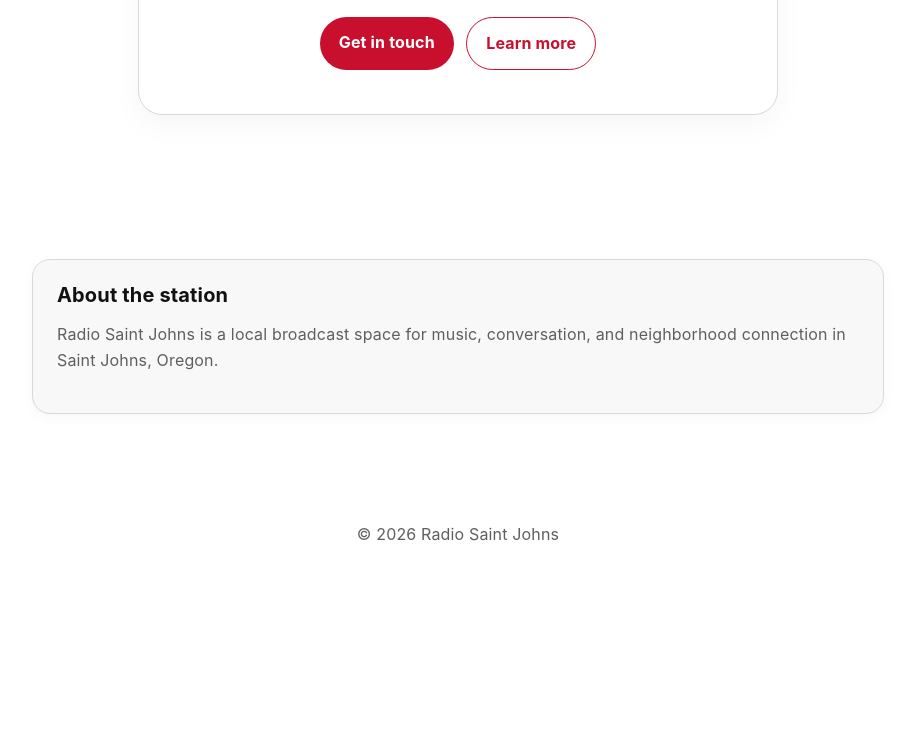
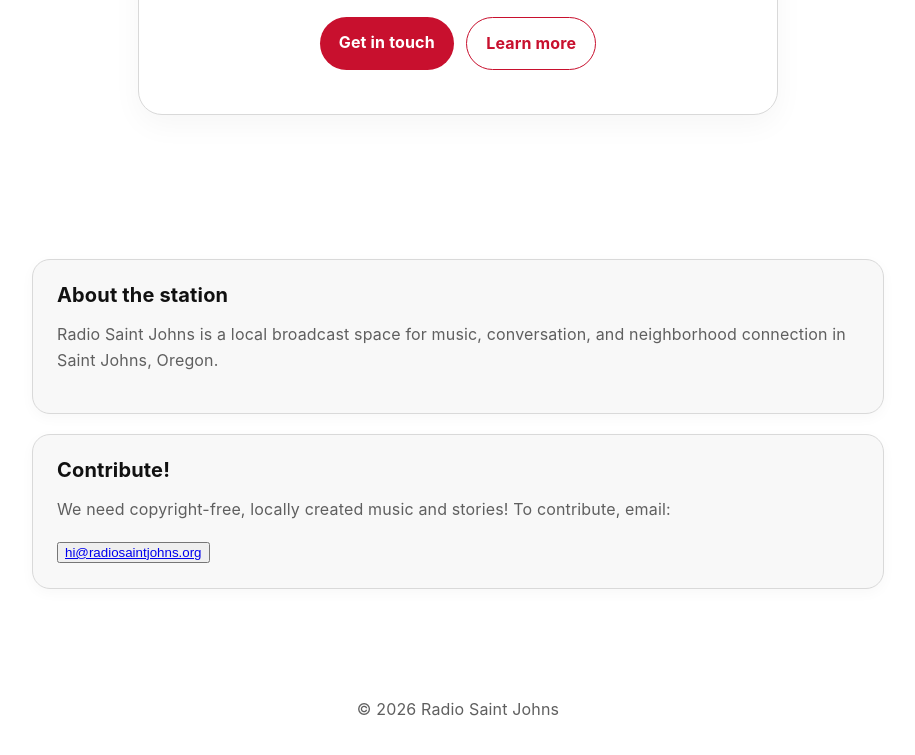
Before and after one commit to ghan/krsj, a plain HTML site: page index.html in a window 1280 px wide. Shown: the part 333-1088 px from the top of the page, without its empty margins (182-1097 px from the left). Before the commit the page ends 929 px from the top, so only its background shows below. Drawn offline with Linux system fonts and the light colour scheme.

Commit message:
Add contact section for contributions

```diff
--- a/index.html
+++ b/index.html
@@ -32,6 +32,12 @@
           Radio Saint Johns is a local broadcast space for music, conversation, and neighborhood connection in Saint Johns, Oregon.
         </p>
       </section>
+
+      <section class="card" id="contact">
+        <h2>Contribute!</h2>
+        <p>We need copyright-free, locally created music and stories! To contribute, email:</p>
+        <button><a href="mailto:hi@radiosaintjohns.org" />hi@radiosaintjo<span></span>hns.org</a></button>
+      </section>
     </main>
 
     <footer>
```
